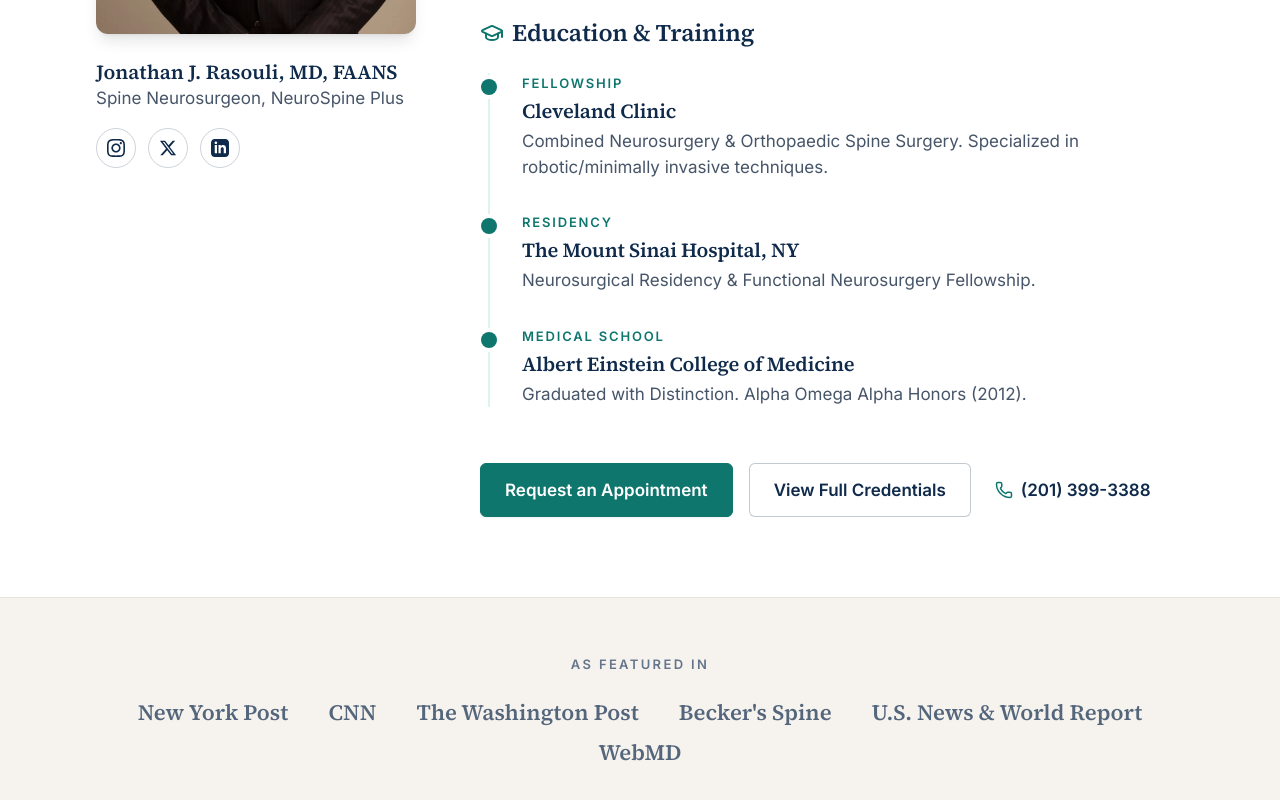
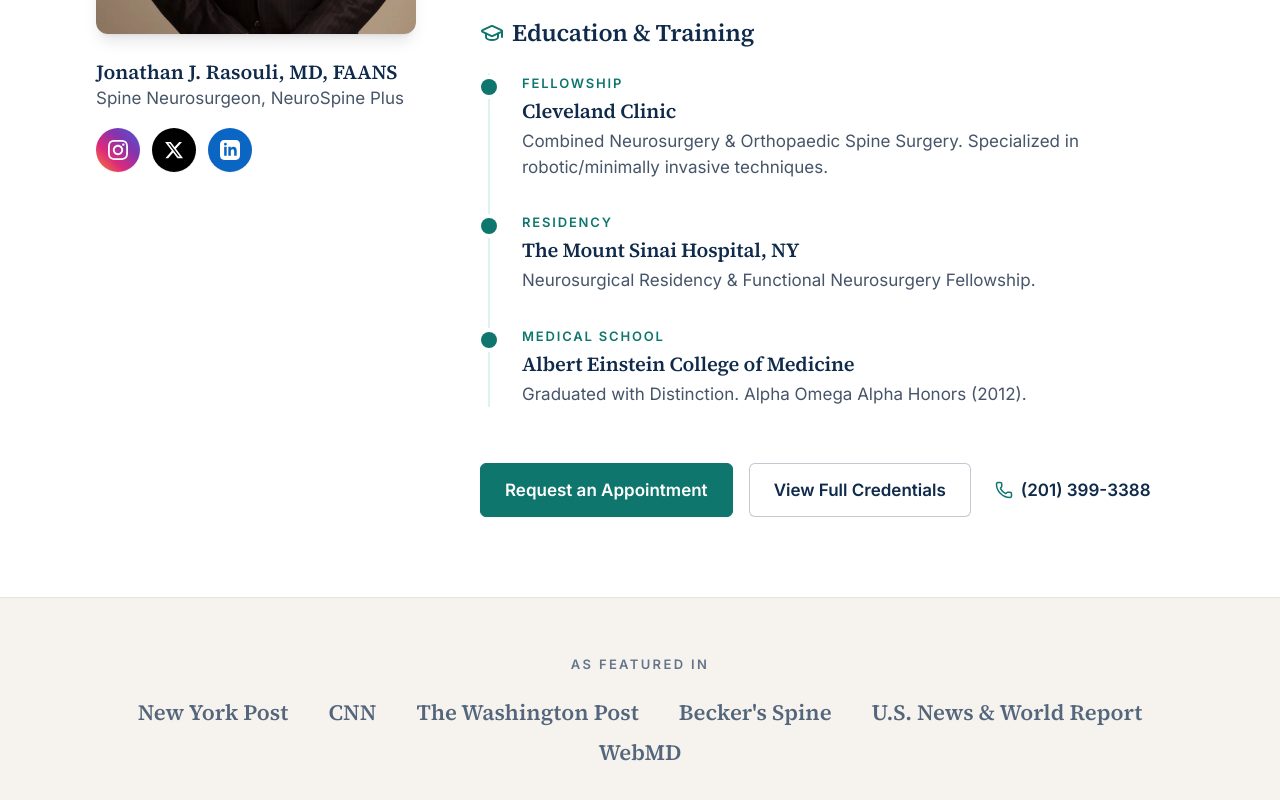
Before and after one commit to jrasouli/Dr-Rasouli-Website-, a React (Vite) app: page /about in a window 1280 px wide. Shown: the part 800-1600 px from the top of the page. Built offline with nearby package versions, Linux system fonts and the light colour scheme.

Commit message:
Hero eyebrow adds Staten Island; brand-colored social icons in footer/About/home; social sameAs; balanced hero headline

```diff
--- a/components/SocialButtons.tsx
+++ b/components/SocialButtons.tsx
@@ -2,9 +2,9 @@
 import { SOCIAL_LINKS } from '../constants';
 
 const ICONS = [
-  { label: 'Instagram', href: SOCIAL_LINKS.instagram, title: 'Follow Dr. Rasouli on Instagram', d: "M12 2.163c3.204 0 3.584.012 4.85.07 3.252.148 4.771 1.691 4.919 4.919.058 1.265.069 1.645.069 4.849 0 3.205-.012 3.584-.069 4.849-.149 3.225-1.664 4.771-4.919 4.919-1.266.058-1.644.07-4.85.07-3.204 0-3.584-.012-4.849-.07-3.26-.149-4.771-1.699-4.919-4.92-.058-1.265-.07-1.644-.07-4.849 0-3.204.013-3.583.07-4.849.149-3.227 1.664-4.771 4.919-4.919 1.266-.057 1.645-.069 4.849-.069zm0-2.163c-3.259 0-3.667.014-4.947.072-4.358.2-6.78 2.618-6.98 6.98-.059 1.281-.073 1.689-.073 4.948 0 3.259.014 3.668.072 4.948.2 4.358 2.618 6.78 6.98 6.98 1.281.058 1.689.072 4.948.072 3.259 0 3.668-.014 4.948-.072 4.354-.2 6.782-2.618 6.979-6.98.059-1.28.073-1.689.073-4.948 0-3.259-.014-3.667-.072-4.947-.196-4.354-2.617-6.78-6.979-6.98-1.281-.059-1.69-.073-4.949-.073zm0 5.838c-3.403 0-6.162 2.759-6.162 6.162s2.759 6.163 6.162 6.163 6.162-2.759 6.162-6.163c0-3.403-2.759-6.162-6.162-6.162zm0 10.162c-2.209 0-4-1.79-4-4 0-2.209 1.791-4 4-4s4 1.791 4 4c0 2.21-1.791 4-4 4zm6.406-11.845c-.796 0-1.441.645-1.441 1.44s.645 1.44 1.441 1.44c.795 0 1.439-.645 1.439-1.44s-.644-1.44-1.439-1.44z" },
-  { label: 'X (Twitter)', href: SOCIAL_LINKS.x, title: 'Follow Dr. Rasouli on X (Twitter)', d: "M18.244 2.25h3.308l-7.227 8.26 8.502 11.24H16.17l-5.214-6.817L4.99 21.75H1.68l7.73-8.835L1.254 2.25H8.08l4.713 6.231zm-1.161 17.52h1.833L7.084 4.126H5.117z" },
-  { label: 'LinkedIn', href: SOCIAL_LINKS.linkedin, title: 'Connect with Dr. Rasouli on LinkedIn', d: "M19 0h-14c-2.761 0-5 2.239-5 5v14c0 2.761 2.239 5 5 5h14c2.762 0 5-2.239 5-5v-14c0-2.761-2.238-5-5-5zm-11 19h-3v-11h3v11zm-1.5-12.268c-.966 0-1.75-.79-1.75-1.764s.784-1.764 1.75-1.764 1.75.79 1.75 1.764-.783 1.764-1.75 1.764zm13.5 12.268h-3v-5.604c0-3.368-4-3.113-4 0v5.604h-3v-11h3v1.765c1.396-2.586 7-2.777 7 2.476v6.759z" },
+  { label: 'Instagram', bg: 'linear-gradient(45deg, #F58529, #DD2A7B, #8134AF, #515BD4)', href: SOCIAL_LINKS.instagram, title: 'Follow Dr. Rasouli on Instagram', d: "M12 2.163c3.204 0 3.584.012 4.85.07 3.252.148 4.771 1.691 4.919 4.919.058 1.265.069 1.645.069 4.849 0 3.205-.012 3.584-.069 4.849-.149 3.225-1.664 4.771-4.919 4.919-1.266.058-1.644.07-4.85.07-3.204 0-3.584-.012-4.849-.07-3.26-.149-4.771-1.699-4.919-4.92-.058-1.265-.07-1.644-.07-4.849 0-3.204.013-3.583.07-4.849.149-3.227 1.664-4.771 4.919-4.919 1.266-.057 1.645-.069 4.849-.069zm0-2.163c-3.259 0-3.667.014-4.947.072-4.358.2-6.78 2.618-6.98 6.98-.059 1.281-.073 1.689-.073 4.948 0 3.259.014 3.668.072 4.948.2 4.358 2.618 6.78 6.98 6.98 1.281.058 1.689.072 4.948.072 3.259 0 3.668-.014 4.948-.072 4.354-.2 6.782-2.618 6.979-6.98.059-1.28.073-1.689.073-4.948 0-3.259-.014-3.667-.072-4.947-.196-4.354-2.617-6.78-6.979-6.98-1.281-.059-1.69-.073-4.949-.073zm0 5.838c-3.403 0-6.162 2.759-6.162 6.162s2.759 6.163 6.162 6.163 6.162-2.759 6.162-6.163c0-3.403-2.759-6.162-6.162-6.162zm0 10.162c-2.209 0-4-1.79-4-4 0-2.209 1.791-4 4-4s4 1.791 4 4c0 2.21-1.791 4-4 4zm6.406-11.845c-.796 0-1.441.645-1.441 1.44s.645 1.44 1.441 1.44c.795 0 1.439-.645 1.439-1.44s-.644-1.44-1.439-1.44z" },
+  { label: 'X (Twitter)', bg: '#000000', href: SOCIAL_LINKS.x, title: 'Follow Dr. Rasouli on X (Twitter)', d: "M18.244 2.25h3.308l-7.227 8.26 8.502 11.24H16.17l-5.214-6.817L4.99 21.75H1.68l7.73-8.835L1.254 2.25H8.08l4.713 6.231zm-1.161 17.52h1.833L7.084 4.126H5.117z" },
+  { label: 'LinkedIn', bg: '#0A66C2', href: SOCIAL_LINKS.linkedin, title: 'Connect with Dr. Rasouli on LinkedIn', d: "M19 0h-14c-2.761 0-5 2.239-5 5v14c0 2.761 2.239 5 5 5h14c2.762 0 5-2.239 5-5v-14c0-2.761-2.238-5-5-5zm-11 19h-3v-11h3v11zm-1.5-12.268c-.966 0-1.75-.79-1.75-1.764s.784-1.764 1.75-1.764 1.75.79 1.75 1.764-.783 1.764-1.75 1.764zm13.5 12.268h-3v-5.604c0-3.368-4-3.113-4 0v5.604h-3v-11h3v1.765c1.396-2.586 7-2.777 7 2.476v6.759z" },
 ];
 
 const SocialButtons: React.FC<{ onDark?: boolean; className?: string }> = ({ onDark = false, className = '' }) => (
@@ -17,13 +17,12 @@
         rel="noopener noreferrer"
         aria-label={icon.title}
         title={icon.title}
-        className={`flex items-center justify-center w-10 h-10 rounded-full border transition-colors ${
-          onDark
-            ? 'border-white/30 text-white/85 hover:text-white hover:border-white hover:bg-white/10'
-            : 'border-navy-800/20 text-navy-800 hover:border-teal-700 hover:text-teal-700'
+        className={`flex items-center justify-center w-11 h-11 rounded-full text-white shadow-sm transition-all duration-200 hover:-translate-y-0.5 hover:shadow-md focus-visible:outline focus-visible:outline-2 focus-visible:outline-offset-2 ${
+          onDark ? 'ring-1 ring-white/25 focus-visible:outline-white' : 'focus-visible:outline-teal-700'
         }`}
+        style={{ background: icon.bg }}
       >
-        <svg className="w-[18px] h-[18px] fill-current" viewBox="0 0 24 24" aria-hidden="true"><path d={icon.d} /></svg>
+        <svg className="w-5 h-5 fill-current" viewBox="0 0 24 24" aria-hidden="true"><path d={icon.d} /></svg>
       </a>
     ))}
   </div>
--- a/pages/Home.tsx
+++ b/pages/Home.tsx
@@ -2,9 +2,10 @@
 import { Link } from 'react-router-dom';
 import { Star, ChevronRight, CheckCircle2, MapPin, Phone, ExternalLink } from 'lucide-react';
 import SEO from '../components/SEO';
-import { SERVICES, TESTIMONIALS, OFFICE_LOCATIONS, APPOINTMENT_URL, CASTLE_CONNOLLY_URL } from '../constants';
+import { SERVICES, TESTIMONIALS, OFFICE_LOCATIONS, APPOINTMENT_URL, CASTLE_CONNOLLY_URL, SOCIAL_LINKS } from '../constants';
 import MediaCarousel from '../components/MediaCarousel';
 import CredentialsBadges from '../components/CredentialsBadges';
+import SocialButtons from '../components/SocialButtons';
 import { Container, ButtonLink, Eyebrow, SectionHeading, Picture } from '../components/ui';
 
 const SITE_URL = 'https://rasouli-md.com';
@@ -120,7 +121,10 @@
     "sameAs": [
       "https://www.youtube.com/c/virtualglobalspineconference",
       "https://www.healthgrades.com/physicians/dr-jonathan-rasouli",
-      "https://www.doximity.com/pub/jonathan-rasouli-md"
+      "https://www.doximity.com/pub/jonathan-rasouli-md",
+      SOCIAL_LINKS.instagram,
+      SOCIAL_LINKS.x,
+      SOCIAL_LINKS.linkedin
     ]
   });
 
@@ -237,8 +241,8 @@
             </div>
 
             <div className="md:col-span-7 md:order-1">
-              <Eyebrow onDark>NeuroSpine Plus · New Jersey</Eyebrow>
-              <h1 className="mt-4 md:mt-5 text-[2.25rem] sm:text-5xl lg:text-[3.4rem] font-semibold leading-[1.08] text-white">
+              <Eyebrow onDark><span className="block sm:inline">NeuroSpine Plus<span className="hidden sm:inline"> · </span></span><span className="block sm:inline mt-1 sm:mt-0">New Jersey &amp; Staten Island</span></Eyebrow>
+              <h1 className="mt-4 md:mt-5 text-[2.25rem] sm:text-5xl lg:text-[3.4rem] font-semibold leading-[1.08] text-white [text-wrap:balance]">
                 World-Class Spine Care, Personalized for You
               </h1>
               <p className="mt-5 text-lg md:text-xl text-navy-100/90 leading-relaxed max-w-2xl">
@@ -442,6 +446,10 @@
             <ButtonLink href={APPOINTMENT_URL} className="text-lg px-8">Request an Appointment</ButtonLink>
             <ButtonLink href="/services" variant="secondary" className="text-lg px-8">Explore Services</ButtonLink>
           </div>
+          <div className="mt-12 pt-8 border-t border-slate-200 flex flex-col items-center gap-4">
+            <p className="text-xs font-semibold uppercase tracking-[0.16em] text-teal-700">Follow Dr. Rasouli</p>
+            <SocialButtons />
+          </div>
         </Container>
       </section>
     </div>
```
